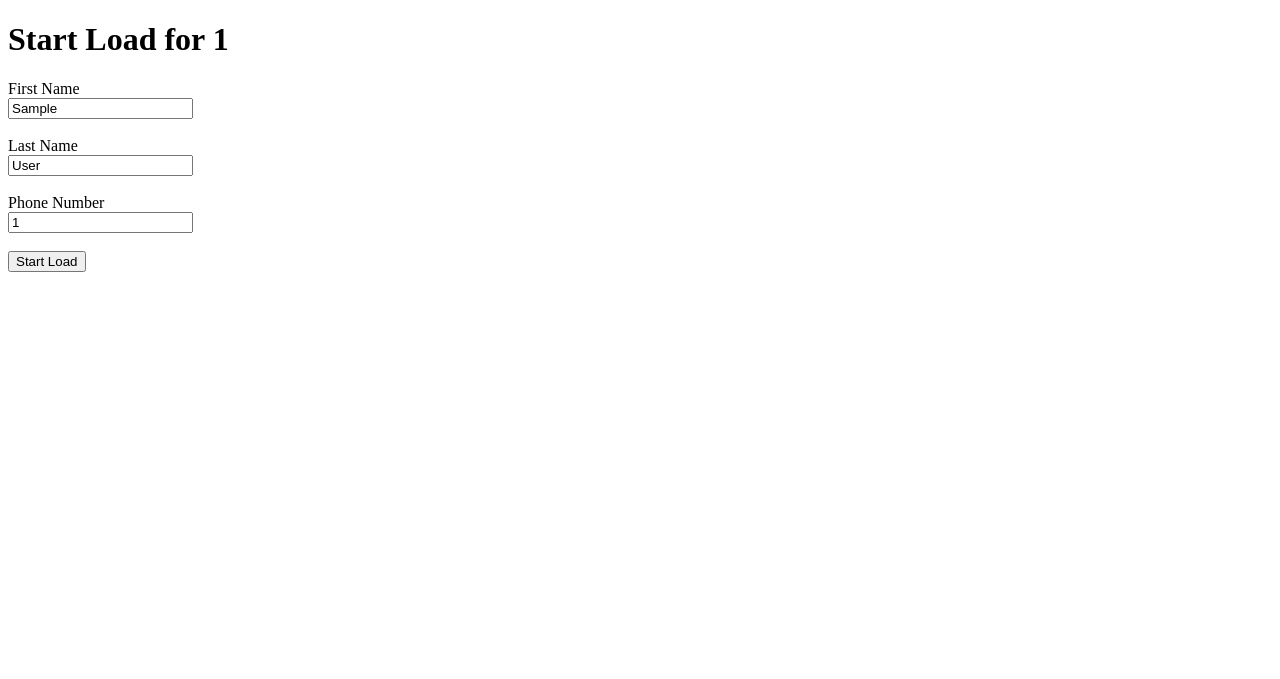
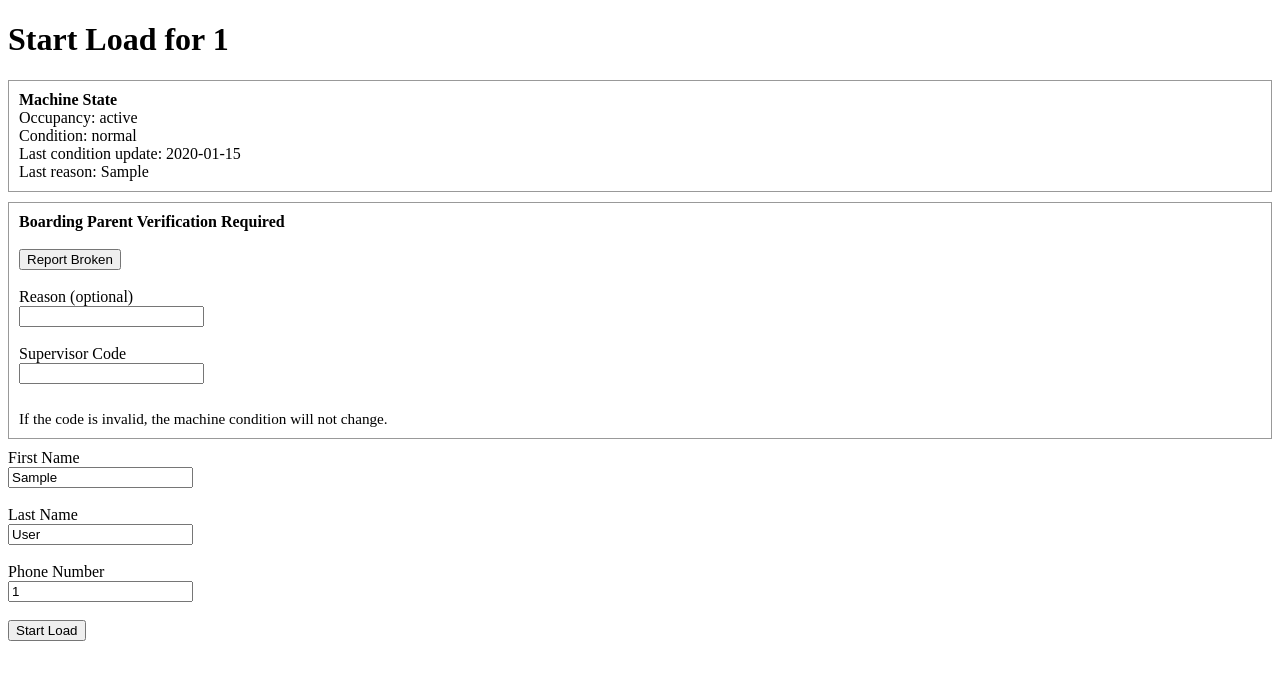
Before and after one commit to Thomasvole/IBCS_IAFinal_DLMS, a Flask app: template templates/machine_start.html in a window 1280 px wide. Shown: the top 679 px of the page. Run offline with Flask 3, Linux system fonts and the light colour scheme; the template is opened without the code that fills it: most values are stand-ins (such as "Sample title", 1, 10 or a date in 2020).

Commit message:
SC5: add machines state (occupancy/condition) + report/resolve with supervisor code

```diff
--- a/app.py
+++ b/app.py
@@ -2,6 +2,8 @@ from flask import Flask, render_template, request, redirect, url_for, jsonify
 from datetime import datetime, timedelta
 import secrets
 import string
+import os
+import hmac
 
 from db import (
     insert_session,
@@ -11,6 +13,13 @@ from db import (
     get_active_session_by_machine,
     set_verification_code,
     mark_picked_up,
+
+    # SC5/SC6 additions
+    ensure_machine_exists,
+    get_machine_by_id,
+    set_machine_occupied,
+    set_machine_vacant,
+    update_machine_condition,
 )
 
 from helpers import ISVALIDMACHINEID, KEEPDIGITSONLY
@@ -22,6 +31,8 @@ from sms_service import send_finish_sms as twilio_send_finish_sms, build_finish_
 app = Flask(__name__)
 app.config["SECRET_KEY"] = "dev"  # fine for IA demo; change later if needed
 CYCLE_DURATION_MINUTES = 1
+SUPERVISOR_CODE = os.getenv("SUPERVISOR_CODE", "767877")  # predetermined
+
 
 @app.route("/init-db")
 def init_db():
@@ -34,15 +45,21 @@ def init_db():
 
     return "Database initialized."
 
+
 def generate_verification_code(length: int = 6) -> str:
     digits = string.digits
     return "".join(secrets.choice(digits) for _ in range(length))
+
 
 @app.route("/machine/<machine_id>/start", methods=["GET", "POST"])
 def start_load(machine_id):
     # Step 1: validate machine id
     if not ISVALIDMACHINEID(machine_id):
         return "Invalid machine ID.", 400
+
+    # SC5: ensure machine row exists + fetch state
+    ensure_machine_exists(machine_id)
+    machine = get_machine_by_id(machine_id)
 
     errors = []
     form_values = {"first_name": "", "last_name": "", "phone_number": ""}
@@ -55,22 +72,49 @@ def start_load(machine_id):
     # -------------------------
     if request.method == "GET":
         if active is not None:
-            return render_template("verify_code.html", machine_id=machine_id, error=None)
-        return render_template("machine_start.html", machine_id=machine_id, errors=errors, values=form_values)
+            return render_template(
+                "verify_code.html",
+                machine_id=machine_id,
+                machine=machine,
+                error=None
+            )
+        return render_template(
+            "machine_start.html",
+            machine_id=machine_id,
+            machine=machine,
+            errors=errors,
+            values=form_values
+        )
 
     # -------------------------
     # POST: two possible actions
-    # A) active session exists -> treat POST as verification attempt
-    # B) no active session -> treat POST as starting a new session
+    # A) active session exists -> treat POST as verification attempt (SC4)
+    # B) no active session -> treat POST as starting a new session (SC5/SC6)
     # -------------------------
     if active is not None:
         entered = (request.form.get("code") or "").strip()
         real = (active["VERIFICATION_CODE"] or "").strip()
 
         if entered != real:
-            return render_template("verify_code.html", machine_id=machine_id, error="Incorrect verification code.")
+            return render_template(
+                "verify_code.html",
+                machine_id=machine_id,
+                machine=machine,
+                error="Incorrect verification code."
+            )
 
         return redirect(url_for("confirm_pickup", session_id=active["SESSIONID"]))
+
+    # IMPORTANT (SC6): Only block STARTING NEW loads if machine is broken.
+    # Do NOT block verification/pickup for an existing active session.
+    if machine is not None and machine["CONDITION_STATUS"] == "broken":
+        return render_template(
+            "machine_start.html",
+            machine_id=machine_id,
+            machine=machine,
+            errors=["Machine is marked broken. New loads cannot be started."],
+            values=form_values,
+        )
 
     # Otherwise: normal “start session” POST
     first_name = (request.form.get("first_name") or "").strip()
@@ -89,7 +133,13 @@ def start_load(machine_id):
         errors.append("Phone number must be exactly 10 digits.")
 
     if len(errors) > 0:
-        return render_template("machine_start.html", machine_id=machine_id, errors=errors, values=form_values)
+        return render_template(
+            "machine_start.html",
+            machine_id=machine_id,
+            machine=machine,
+            errors=errors,
+            values=form_values
+        )
 
     time_in = datetime.now().strftime("%Y-%m-%d %H:%M:%S")
     status = "active"
@@ -106,7 +156,53 @@ def start_load(machine_id):
     code = generate_verification_code(6)
     set_verification_code(session_id, code)
 
+    # SC5: update occupancy when load starts
+    set_machine_occupied(machine_id)
+
     return redirect(url_for("session_page", session_id=session_id))
+
+
+@app.route("/machine/<machine_id>/condition", methods=["POST"])
+def change_machine_condition(machine_id):
+    if not ISVALIDMACHINEID(machine_id):
+        return "Invalid machine ID.", 400
+
+    ensure_machine_exists(machine_id)
+
+    action = request.form.get("action")  # REPORT_BROKEN or RESOLVE_ISSUE
+    code_in = (request.form.get("supervisor_code") or "").strip()
+    reason = (request.form.get("reason") or "").strip() or None
+
+    if action not in ("REPORT_BROKEN", "RESOLVE_ISSUE"):
+        return "Invalid action.", 400
+
+    # Boarding parent verification gate (predetermined code)
+    if not hmac.compare_digest(code_in, SUPERVISOR_CODE):
+        machine = get_machine_by_id(machine_id)
+        active = get_active_session_by_machine(machine_id)
+        msg = "Invalid supervisor code — condition not changed."
+
+        if active is not None:
+            return render_template(
+                "verify_code.html",
+                machine_id=machine_id,
+                machine=machine,
+                error=msg
+            )
+
+        return render_template(
+            "machine_start.html",
+            machine_id=machine_id,
+            machine=machine,
+            errors=[msg],
+            values={"first_name": "", "last_name": "", "phone_number": ""}
+        )
+
+    new_condition = "broken" if action == "REPORT_BROKEN" else "normal"
+    update_machine_condition(machine_id, new_condition, reason)
+
+    return redirect(url_for("start_load", machine_id=machine_id))
+
 
 @app.route("/session/<int:session_id>")
 def session_page(session_id):
@@ -145,7 +241,6 @@ def send_finish_sms(session_id):
         }), 200
 
     sent_at = datetime.now().strftime("%Y-%m-%d %H:%M:%S")
-
     result = twilio_send_finish_sms(row["PHONENUMBER"], row["MACHINEID"])
 
     if result["success"]:
@@ -187,6 +282,9 @@ def pickup(session_id):
     time_out = datetime.now().strftime("%Y-%m-%d %H:%M:%S")
     mark_picked_up(session_id, time_out)
 
+    # SC5: update occupancy when load finishes
+    set_machine_vacant(row["MACHINEID"])
+
     return redirect(url_for("start_load", machine_id=row["MACHINEID"]))
 
 
--- a/db.py
+++ b/db.py
@@ -109,3 +109,61 @@ def mark_picked_up(session_id: int, time_out: str) -> None:
     with get_connection() as conn:
         conn.execute(sql, (time_out, session_id))
         conn.commit()
+
+from datetime import datetime
+
+def ensure_machine_exists(machine_id: str) -> None:
+    """
+    Creates a machine row if it doesn't exist yet (SC5/SC6).
+    Default: vacant + normal.
+    """
+    sql = """
+        INSERT OR IGNORE INTO machines (MACHINEID, OCCUPANCY_STATUS, CONDITION_STATUS)
+        VALUES (?, 'vacant', 'normal')
+    """
+    with get_connection() as conn:
+        conn.execute(sql, (machine_id,))
+        conn.commit()
+
+
+def get_machine_by_id(machine_id: str) -> sqlite3.Row | None:
+    sql = """
+        SELECT
+            MACHINEID,
+            OCCUPANCY_STATUS,
+            CONDITION_STATUS,
+            LAST_CONDITION_UPDATE,
+            LAST_CONDITION_REASON
+        FROM machines
+        WHERE MACHINEID = ?
+    """
+    with get_connection() as conn:
+        return conn.execute(sql, (machine_id,)).fetchone()
+
+
+def set_machine_occupied(machine_id: str) -> None:
+    sql = "UPDATE machines SET OCCUPANCY_STATUS = 'occupied' WHERE MACHINEID = ?"
+    with get_connection() as conn:
+        conn.execute(sql, (machine_id,))
+        conn.commit()
+
+
+def set_machine_vacant(machine_id: str) -> None:
+    sql = "UPDATE machines SET OCCUPANCY_STATUS = 'vacant' WHERE MACHINEID = ?"
+    with get_connection() as conn:
+        conn.execute(sql, (machine_id,))
+        conn.commit()
+
+
+def update_machine_condition(machine_id: str, new_condition: str, reason: str | None) -> None:
+    now = datetime.now().strftime("%Y-%m-%d %H:%M:%S")
+    sql = """
+        UPDATE machines
+        SET CONDITION_STATUS = ?,
+            LAST_CONDITION_UPDATE = ?,
+            LAST_CONDITION_REASON = ?
+        WHERE MACHINEID = ?
+    """
+    with get_connection() as conn:
+        conn.execute(sql, (new_condition, now, reason, machine_id))
+        conn.commit()
--- a/schema.sql
+++ b/schema.sql
@@ -1,4 +1,13 @@
 DROP TABLE IF EXISTS sessions;
+DROP TABLE IF EXISTS machines;
+
+CREATE TABLE machines (
+    MACHINEID TEXT PRIMARY KEY,
+    OCCUPANCY_STATUS TEXT NOT NULL CHECK (OCCUPANCY_STATUS IN ('vacant', 'occupied')),
+    CONDITION_STATUS TEXT NOT NULL CHECK (CONDITION_STATUS IN ('normal', 'broken')),
+    LAST_CONDITION_UPDATE TEXT,
+    LAST_CONDITION_REASON TEXT
+);
 
 CREATE TABLE sessions (
     SESSIONID INTEGER PRIMARY KEY,
@@ -11,5 +20,6 @@ CREATE TABLE sessions (
     FINISH_SMS_STATUS TEXT,
     FINISH_SMS_SENT_AT TEXT,
     VERIFICATION_CODE TEXT,
-    TIMEOUT TEXT
+    TIMEOUT TEXT,
+    FOREIGN KEY (MACHINEID) REFERENCES machines(MACHINEID)
 );
--- a/templates/machine_start.html
+++ b/templates/machine_start.html
@@ -6,6 +6,47 @@
   </head>
   <body>
     <h1>Start Load for {{ machine_id }}</h1>
+
+    <!-- SC5: machine state display -->
+    {% if machine %}
+      <div style="border:1px solid #999; padding:10px; margin-bottom:10px;">
+        <strong>Machine State</strong><br>
+        Occupancy: {{ machine["OCCUPANCY_STATUS"] }}<br>
+        Condition: {{ machine["CONDITION_STATUS"] }}<br>
+        Last condition update: {{ machine["LAST_CONDITION_UPDATE"] or "N/A" }}<br>
+        {% if machine["LAST_CONDITION_REASON"] %}
+          Last reason: {{ machine["LAST_CONDITION_REASON"] }}<br>
+        {% endif %}
+      </div>
+
+      <!-- SC5: report broken / resolve with supervisor code on student screen -->
+      <div style="border:1px solid #999; padding:10px; margin-bottom:10px;">
+        <strong>Boarding Parent Verification Required</strong><br><br>
+
+        <form method="post" action="{{ url_for('change_machine_condition', machine_id=machine_id) }}">
+          {% if machine["CONDITION_STATUS"] == "normal" %}
+            <input type="hidden" name="action" value="REPORT_BROKEN">
+            <button type="submit">Report Broken</button>
+          {% else %}
+            <input type="hidden" name="action" value="RESOLVE_ISSUE">
+            <button type="submit">Resolve Issue</button>
+          {% endif %}
+
+          <br><br>
+
+          <label>Reason (optional)</label><br>
+          <input type="text" name="reason"><br><br>
+
+          <label>Supervisor Code</label><br>
+          <input type="password" name="supervisor_code" required><br><br>
+
+        </form>
+
+        <div style="margin-top:8px; font-size: 0.95em;">
+          If the code is invalid, the machine condition will not change.
+        </div>
+      </div>
+    {% endif %}
 
     {% if errors and errors|length > 0 %}
       <div style="border:1px solid #c00; padding:10px; margin-bottom:10px;">
@@ -18,6 +59,7 @@
       </div>
     {% endif %}
 
+    <!-- existing start form -->
     <form method="post">
       <label>First Name</label><br>
       <input type="text" name="first_name" value="{{ values.first_name }}"><br><br>
```
Also changed, not shown: templates/verify_code.html (+42 -1 lines).
